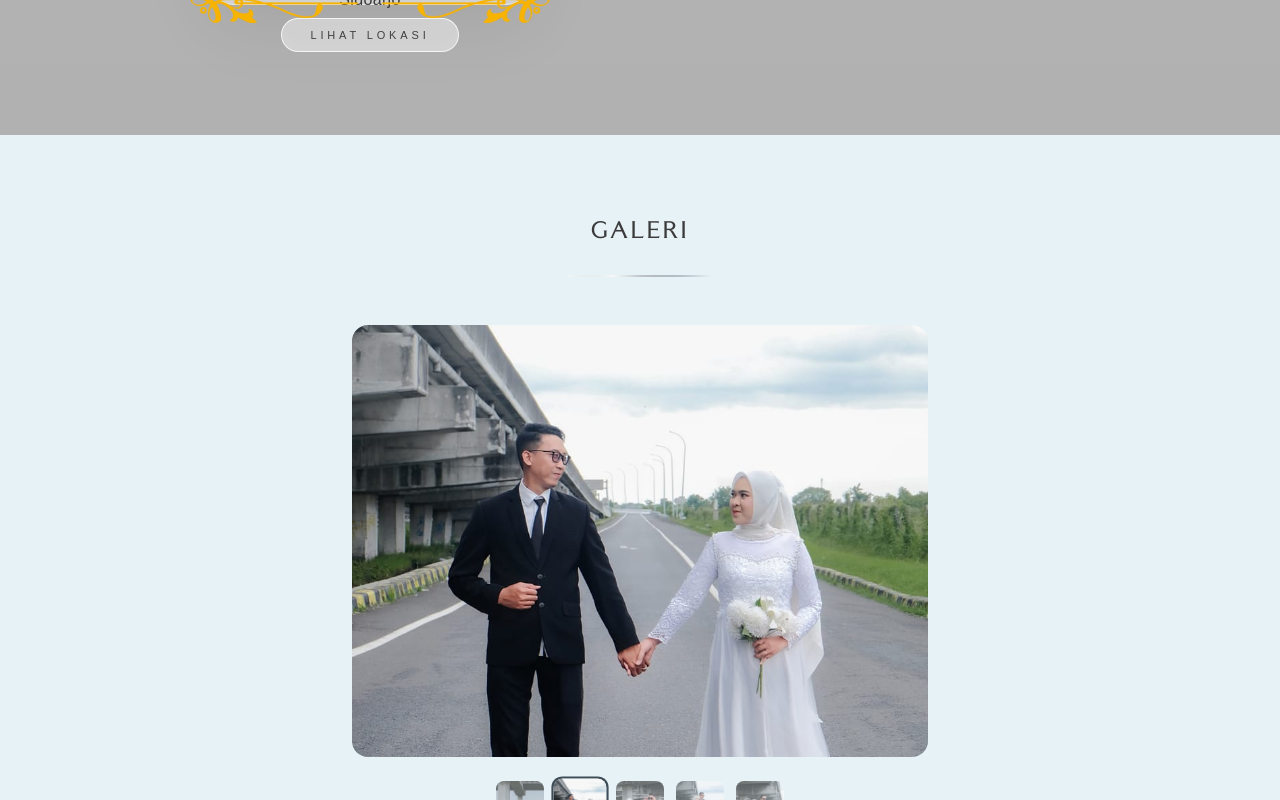
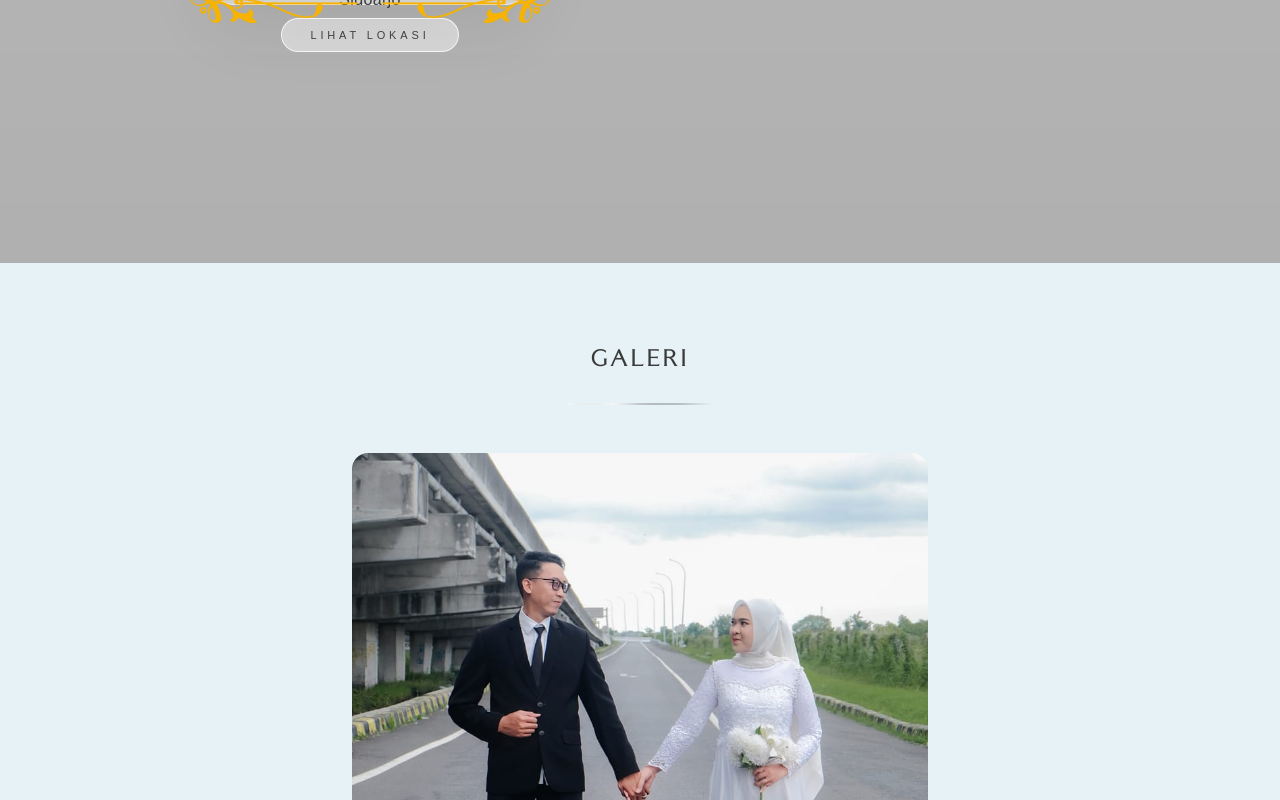
Before and after one commit to swakastudio/duajemari, a Next.js app: page /firoh-arofi/invitation in a window 1280 px wide. Shown: the part 3780-4580 px from the top of the page. Built offline with nearby package versions, Linux system fonts and the light colour scheme.

Commit message:
Update Pattern.tsx

```diff
--- a/app/(wedding)/firoh-arofi/components/Pattern.tsx
+++ b/app/(wedding)/firoh-arofi/components/Pattern.tsx
@@ -28,7 +28,7 @@ return ()=>clearInterval(interval)
 
 return(
 
-<section className="relative px-6 py-20 -mt-32 bg-[#E7F2F6]">
+<section className="relative px-6 py-20 -mt-32 bg-[#E7F2F6] mt-16">
 
 <div className="mx-auto max-w-4xl text-center">
 
```
